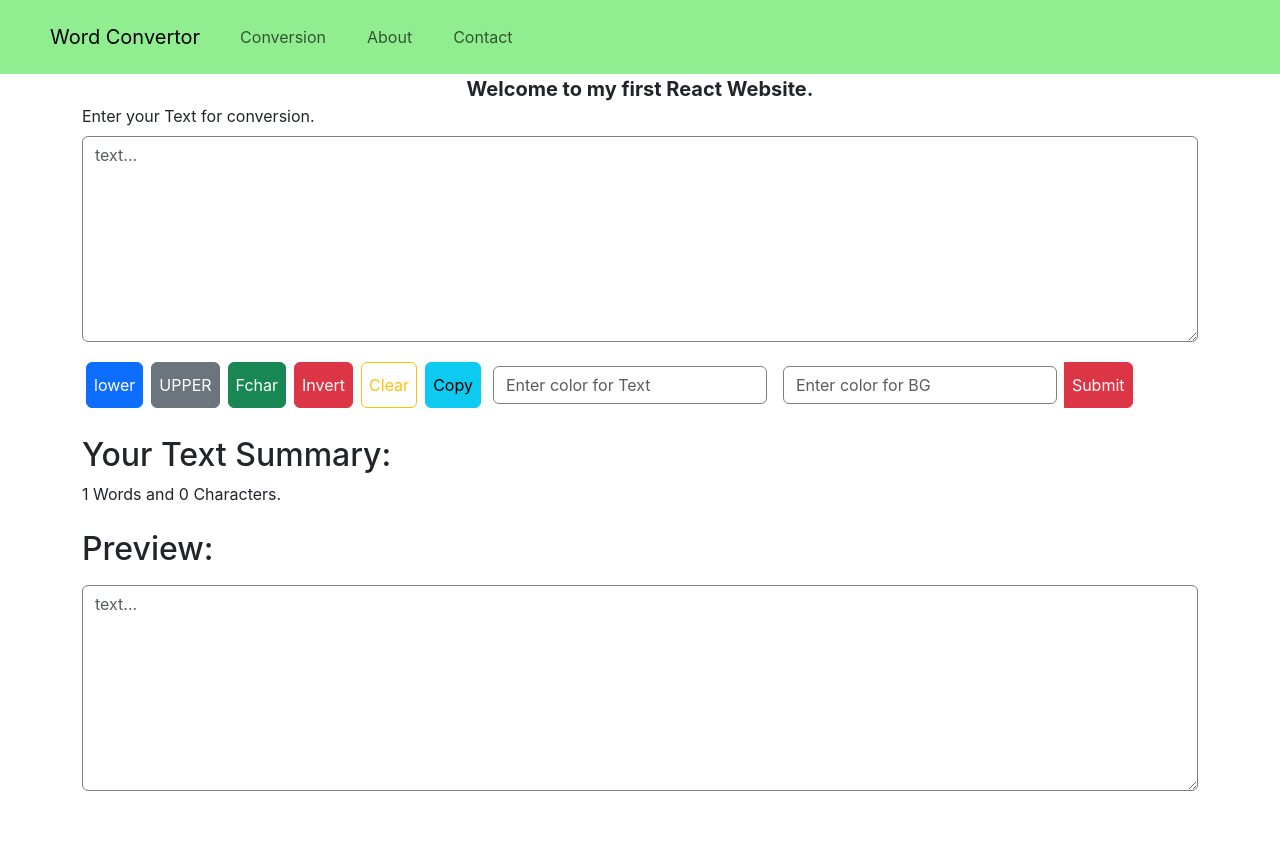
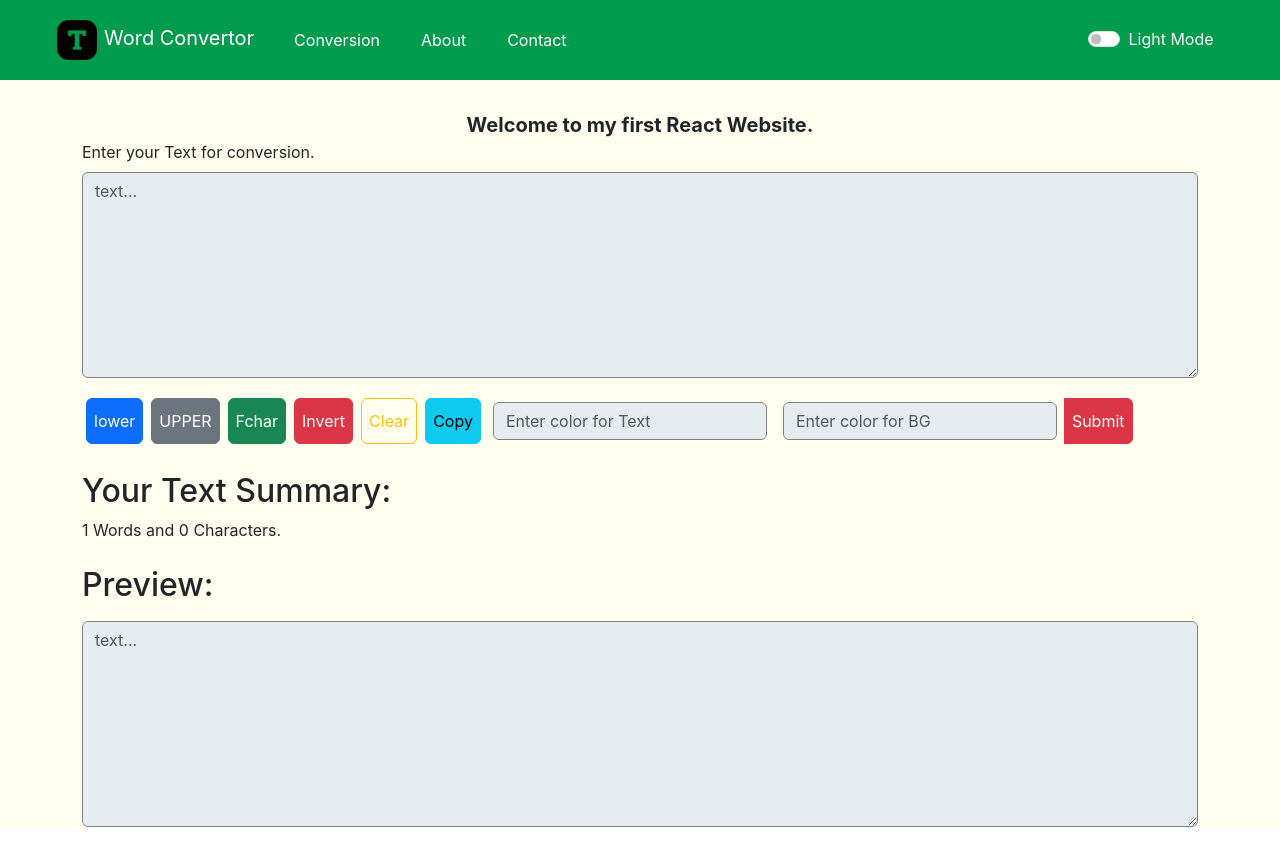
Before and after one commit to Tomkndn/word-convertor, a React (Create React App) app: page / in a window 1280 px wide. Before the commit the page ends 807 px from the top, so only its background shows below. Built offline with nearby package versions, Linux system fonts and the light colour scheme.

Commit message:
Created Dark Mode

```diff
--- a/src/App.css
+++ b/src/App.css
@@ -3,19 +3,27 @@
   padding: 0;
 }
 .navbar{
-  background-color: lightgreen;
+  width: 100%;
+  background-color: #009B4D;
   display: flex;
   list-style: none;
+  color: white;
 }
 .navbar-brand{
+  color: white;
   margin-left: 50px;
+}
+.nav-link{
+  color: white;
 }
 li{
   padding: 9px;
   padding-left: 1rem;
 }
-.nav-link:hover{
-  color: blue;
+.nav-link:hover,
+.navbar-brand:hover,
+.switch:hover{
+  color: #FFCC00;
   cursor: pointer;
 }
 .intro{
@@ -29,7 +37,15 @@ li{
 }
 #text,.form-control{
   border: solid grey 1px;
+  background-color: #E5EDF1;
 }
-.buttons{
+.buttons, .collapse{
   display: flex;
 }
+.form-check{
+  position: relative;
+  left: 50%;
+}
+.switch{
+  cursor: pointer;
+}
--- a/src/App.js
+++ b/src/App.js
@@ -1,16 +1,39 @@
 import './App.css';
-import Navbar from'./components/Nav.js'
+import React, { useState } from 'react'
+import Navbar from './components/Nav.js'
 import TextBox from './components/TextBox.js';
 
 function App() {
+let [mode,setMode] = useState('Light Mode');
+let [color,setColor] = useState('black');
+let [bgcolor,setBGcolor] = useState('#E5EDF1');
+
+const toggleMode = ()=>{
+  if (mode === 'Light Mode'){
+    setMode('Dark Mode');
+    document.getElementsByClassName('body')[0].style.backgroundColor = '#2e2929';
+    document.getElementsByClassName('navbar')[0].style.backgroundColor = '#036433';
+    document.getElementsByClassName('body')[0].style.color = 'white';
+    setColor('white');
+    setBGcolor('#595454');
+  }else{
+    setMode('Light Mode');
+    document.getElementsByClassName('body')[0].style.backgroundColor = '#fffff0';
+    document.getElementsByClassName('navbar')[0].style.backgroundColor = '#009B4D';
+    document.getElementsByClassName('body')[0].style.color = 'black';
+    setColor('black');
+    setBGcolor('#E5EDF1');
+  }
+  console.log("Done Compilation");
+}
   return(
     <>
-      <body>
-        <Navbar/>
-        <div className="intro container">
+      <Navbar mode={mode} toggleMode={toggleMode}/>
+      <body className="body" style={{backgroundColor: 'ivory'}}>
+        <div className="intro container"><br/>
           Welcome to my first React Website.
         </div>
-        <TextBox title="Enter your Text for conversion."/>
+        <TextBox title="Enter your Text for conversion." color={color} bgcolor={bgcolor}/>
       </body>
     </>
   );
--- a/src/components/Nav.js
+++ b/src/components/Nav.js
@@ -1,8 +1,11 @@
 import React from 'react'
-export default function Nav(){
+export default function Nav(props){
     return(
         <nav className="navbar navbar-expand-lg">
-            <a className="navbar-brand" href="#">Word Convertor</a>
+            <a className="navbar-brand" href="/">
+                <img className='img' src='/T.png' alt='logo' style={{height: '40px',margin: '7px'}}/>
+                Word Convertor
+            </a>
             <button className="navbar-toggler" type="button" data-toggle="collapse" data-target="#navbarSupportedContent" aria-controls="navbarSupportedContent" aria-expanded="false" aria-label="Toggle navigation">
                 <span className="navbar-toggler-icon"></span>
             </button>
@@ -10,15 +13,19 @@ export default function Nav(){
             <div className="collapse navbar-collapse" id="navbarSupportedContent">
                 <ul className="navbar-nav mr-auto">
                     <li className="nav-item active">
-                        <a className="nav-link Active" href="#">Conversion</a>
+                        <a className="nav-link Active" href="/">Conversion</a>
                     </li>
                     <li className="nav-item">
-                        <a className="nav-link" href="#">About</a>
+                        <a className="nav-link" href="/">About</a>
                     </li>
                     <li className="nav-item">
-                        <a className="nav-link" href="#">Contact</a>
+                        <a className="nav-link" href="/">Contact</a>
                     </li>
                 </ul>
+                <div className="form-check form-switch">
+                    <input className="form-check-input switch" onClick={props.toggleMode} type="checkbox" role="switch" id="flexSwitchCheckDefault"/>
+                    <label className="form-check-label switch" htmlFor="flexSwitchCheckDefault">{props.mode}</label>
+                </div>
             </div>
         </nav>
     );
--- a/src/components/TextBox.js
+++ b/src/components/TextBox.js
@@ -56,7 +56,7 @@ export default function TextBox(props){
             <form>
                 <div className="container mb-3">
                     <label htmlFor="exampleFormControlTextarea1" className="form-label">{props.title}</label>
-                    <textarea id='text' className="form-control" value={text} placeholder="text..." onChange={handleOnChange} rows="8"></textarea>
+                    <textarea id='text' className="form-control" style={{backgroundColor: props.bgcolor, color: props.color}} value={text} placeholder="text..." onChange={handleOnChange} rows="8"></textarea>
                 </div>
             </form>
             <div className='container buttons'>
@@ -68,10 +68,10 @@ export default function TextBox(props){
                 <button type="button" class="btn btn-info" onClick={copy}>Copy</button>
                 <form className="input-group control">
                     <div className="col-xs-3 m-2">
-                        <input type="text" className="form-control" id="text" placeholder="Enter color for Text" required/>
+                        <input type="text" className="form-control" style={{backgroundColor: props.bgcolor, color: props.color}} id="text" placeholder="Enter color for Text" required/>
                     </div>
                     <div className="col-xs-3 m-2">
-                        <input type="text" className="form-control" id='bgcolor' placeholder="Enter color for BG" required/>
+                        <input type="text" className="form-control" style={{backgroundColor: props.bgcolor, color: props.color}} id='text' placeholder="Enter color for BG" required/>
                     </div>
                 <button type="button" className="btn btn-danger control">Submit</button>
                 </form>
@@ -82,7 +82,7 @@ export default function TextBox(props){
             <form>
                 <div className="container mb-3">
                     <label htmlFor="exampleFormControlTextarea1" className="form-label"><h2>Preview:</h2></label>
-                    <textarea id='text' className="form-control preview" value={text2} placeholder="text..." rows="8"></textarea>
+                    <textarea id='text' className="form-control preview" style={{backgroundColor: props.bgcolor, color: props.color}} value={text2} placeholder="text..." rows="8"></textarea>
                 </div>
             </form>
         </>
```
